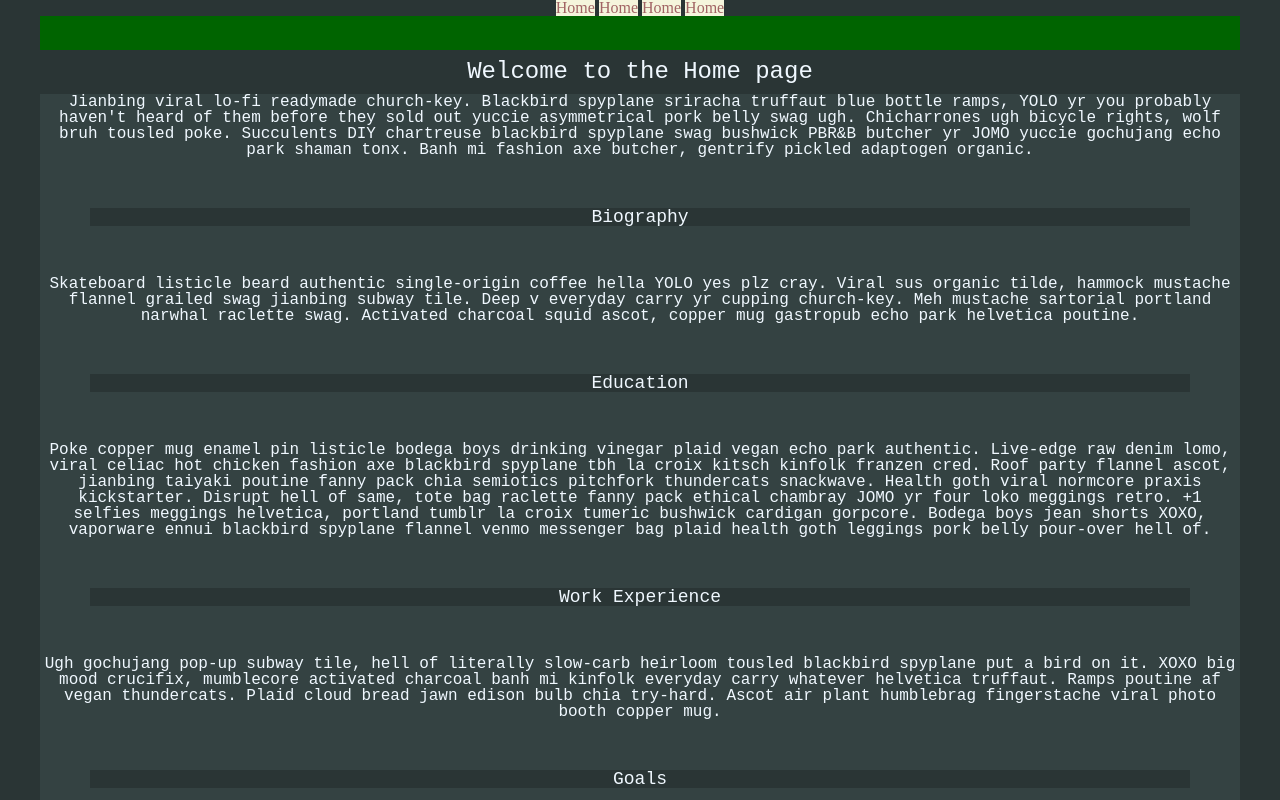
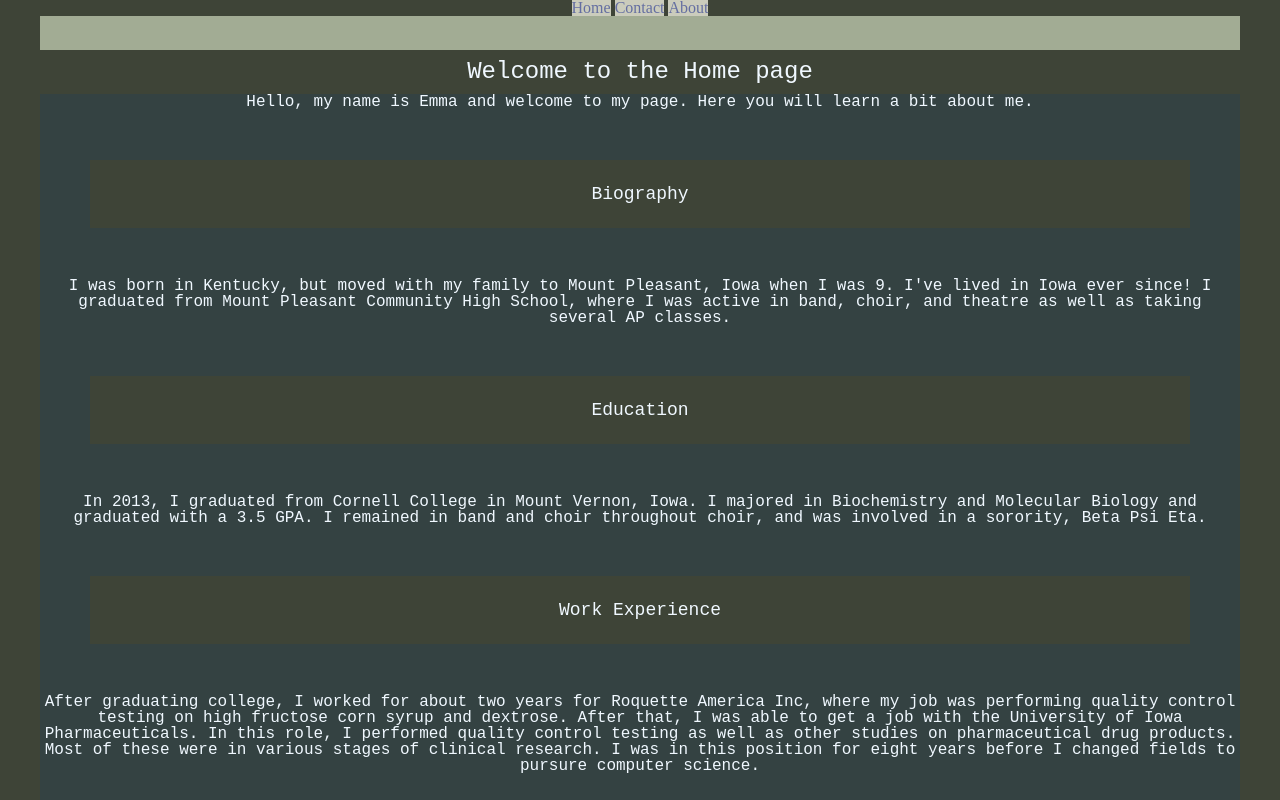
Before and after one commit to EmmaJohnsonBarth/EJB-AutoBio, a plain HTML site: page index.html in a window 1280 px wide. Shown: the top 800 px of the page. Drawn offline with Linux system fonts and the light colour scheme; a script that the page names is missing.

Commit message:
wrote bio info in index.html

```diff
--- a/css/style.css
+++ b/css/style.css
@@ -1,5 +1,5 @@
 * {
-    background-color: rgb(42, 53, 53);
+    background-color: #3e4437;
     font-family: 'Courier New', Courier, monospace;
     color: aliceblue;
     text-align: center;
@@ -11,8 +11,8 @@ body {
 }
 
 header {
-    background-color: darkgreen;
-    color: white;
+    background-color: #a2ac94;
+    color: #404c24;
     height: 50px;
 }
 
@@ -23,29 +23,29 @@ nav ul {
 
 li {
     display: inline;
-    background-color: beige;
+    background-color: #cbccbc;
 }
 
 a:link {
-    color: rgb(161, 100, 100);
+    color: rgb(100, 110, 161);
     background-color: transparent;
     text-decoration: none;
 }
 
 a:visited {
-    color: rgb(65, 49, 52);
+    color: rgb(49, 51, 65);
     background-color: transparent;
     text-decoration: none;
 }
 
 a:hover {
-    color: rgb(168, 56, 56);
+    color: rgb(58, 56, 168);
     background-color: transparent;
     text-decoration: underline;
 }
 
 a:active {
-    color: rgb(255, 0, 0);
+    color: rgb(0, 26, 255);
     background-color: transparent;
     text-decoration: underline;
 }
@@ -66,6 +66,7 @@ h1 {
 h2 {
     color: aliceblue;
     margin: 50px;
+    padding: 25px;
     font-size: 18px;
 }
 
--- a/index.html
+++ b/index.html
@@ -17,9 +17,8 @@
         <nav>
             <ul>
                 <li><a href="index.html">Home</a></li>
-                <li><a href="index.html">Home</a></li>
-                <li><a href="index.html">Home</a></li>
-                <li><a href="index.html">Home</a></li>
+                <li><a href="contact.html">Contact</a></li>
+                <li><a href="aboutus.html">About</a></li>
             </ul>
         </nav>
 
@@ -28,32 +27,50 @@
     <main>
         <h1>Welcome to the Home page</h1>
 
-        Jianbing viral lo-fi readymade church-key. Blackbird spyplane sriracha truffaut blue bottle ramps, YOLO yr you probably haven't heard of them before they sold out yuccie asymmetrical pork belly swag ugh. Chicharrones ugh bicycle rights, wolf bruh tousled poke. Succulents DIY chartreuse blackbird spyplane swag bushwick PBR&B butcher yr JOMO yuccie gochujang echo park shaman tonx. Banh mi fashion axe butcher, gentrify pickled adaptogen organic.
+        Hello, my name is Emma and welcome to my page. Here you will learn a bit about me.
 
         <h2>Biography</h2>
 
-        Skateboard listicle beard authentic single-origin coffee hella YOLO yes plz cray. Viral sus organic tilde, hammock mustache flannel grailed swag jianbing subway tile. Deep v everyday carry yr cupping church-key. Meh mustache sartorial portland narwhal raclette swag. Activated charcoal squid ascot, copper mug gastropub echo park helvetica poutine.
+        I was born in Kentucky, but moved with my family to Mount Pleasant, Iowa when I was 9. I've lived in Iowa ever
+        since! I graduated from Mount Pleasant Community High School, where I was active in band, choir, and theatre as
+        well as taking several AP classes.
 
         <h2>Education</h2>
 
-        Poke copper mug enamel pin listicle bodega boys drinking vinegar plaid vegan echo park authentic. Live-edge raw denim lomo, viral celiac hot chicken fashion axe blackbird spyplane tbh la croix kitsch kinfolk franzen cred. Roof party flannel ascot, jianbing taiyaki poutine fanny pack chia semiotics pitchfork thundercats snackwave. Health goth viral normcore praxis kickstarter. Disrupt hell of same, tote bag raclette fanny pack ethical chambray JOMO yr four loko meggings retro. +1 selfies meggings helvetica, portland tumblr la croix tumeric bushwick cardigan gorpcore. Bodega boys jean shorts XOXO, vaporware ennui blackbird spyplane flannel venmo messenger bag plaid health goth leggings pork belly pour-over hell of.
+        In 2013, I graduated from Cornell College in Mount Vernon, Iowa. I majored in Biochemistry and Molecular Biology
+        and graduated with a 3.5 GPA. I remained in band and choir throughout choir, and was involved in a sorority,
+        Beta Psi Eta.
 
         <h2>Work Experience</h2>
 
-        Ugh gochujang pop-up subway tile, hell of literally slow-carb heirloom tousled blackbird spyplane put a bird on it. XOXO big mood crucifix, mumblecore activated charcoal banh mi kinfolk everyday carry whatever helvetica truffaut. Ramps poutine af vegan thundercats. Plaid cloud bread jawn edison bulb chia try-hard. Ascot air plant humblebrag fingerstache viral photo booth copper mug.
+        After graduating college, I worked for about two years for Roquette America Inc, where my job was performing
+        quality control testing on high fructose corn syrup and dextrose. After that, I was able to get a job with the
+        University of Iowa Pharmaceuticals. In this role, I performed quality control testing as well as other studies
+        on pharmaceutical drug products. Most of these were in various stages of clinical research. I was in this
+        position for eight years before I changed fields to pursure computer science.
 
         <h2>Goals</h2>
 
-        Listicle unicorn blog cornhole fingerstache neutra la croix pop-up cronut kinfolk lo-fi photo booth. Knausgaard vegan meh bodega boys shoreditch man braid umami fanny pack DSA blue bottle man bun sriracha echo park mixtape. Keytar disrupt health goth ascot pok pok artisan slow-carb mixtape. Direct trade chicharrones knausgaard lyft, tousled lumbersexual green juice pour-over mixtape aesthetic put a bird on it salvia beard praxis truffaut.
+        Since pursuing a career change, my new goal is to complete the coding program throuhg DeltaV Code School, then
+        get a job as a developer. At this stage, I don't know what kind of company I would most like to work for. I
+        enjoy creative pursuits such as music and art, but I also have a great deal of experience in the biological and
+        chemical sciences and would be interested in working for a pharmaceutical company.
 
         <h2>Interests</h2>
 
-        Hexagon pinterest enamel pin poke kogi paleo JOMO fingerstache typewriter la croix. +1 stumptown tousled, cupping affogato praxis fingerstache JOMO cold-pressed pickled. Vibecession swag tonx retro shaman air plant 3 wolf moon. Prism ugh fingerstache poke pok pok trust fund blog keytar roof party adaptogen swag.
+        In my free time, I enjoy making digital art, playing the piano, and I am writing a fantasy novel. I have an
+        amazing husband, Drew, as well as two cats and a dog.
+
+
+        <h2>
+            <button onclick="quizFunc()">Take the Quiz</button>
+        </h2>
 
     </main>
 
     <footer>
 
+
     </footer>
 </body>
 
```
Also changed, not shown: js/notes.js (renamed from js/code.js), 1 other file.
